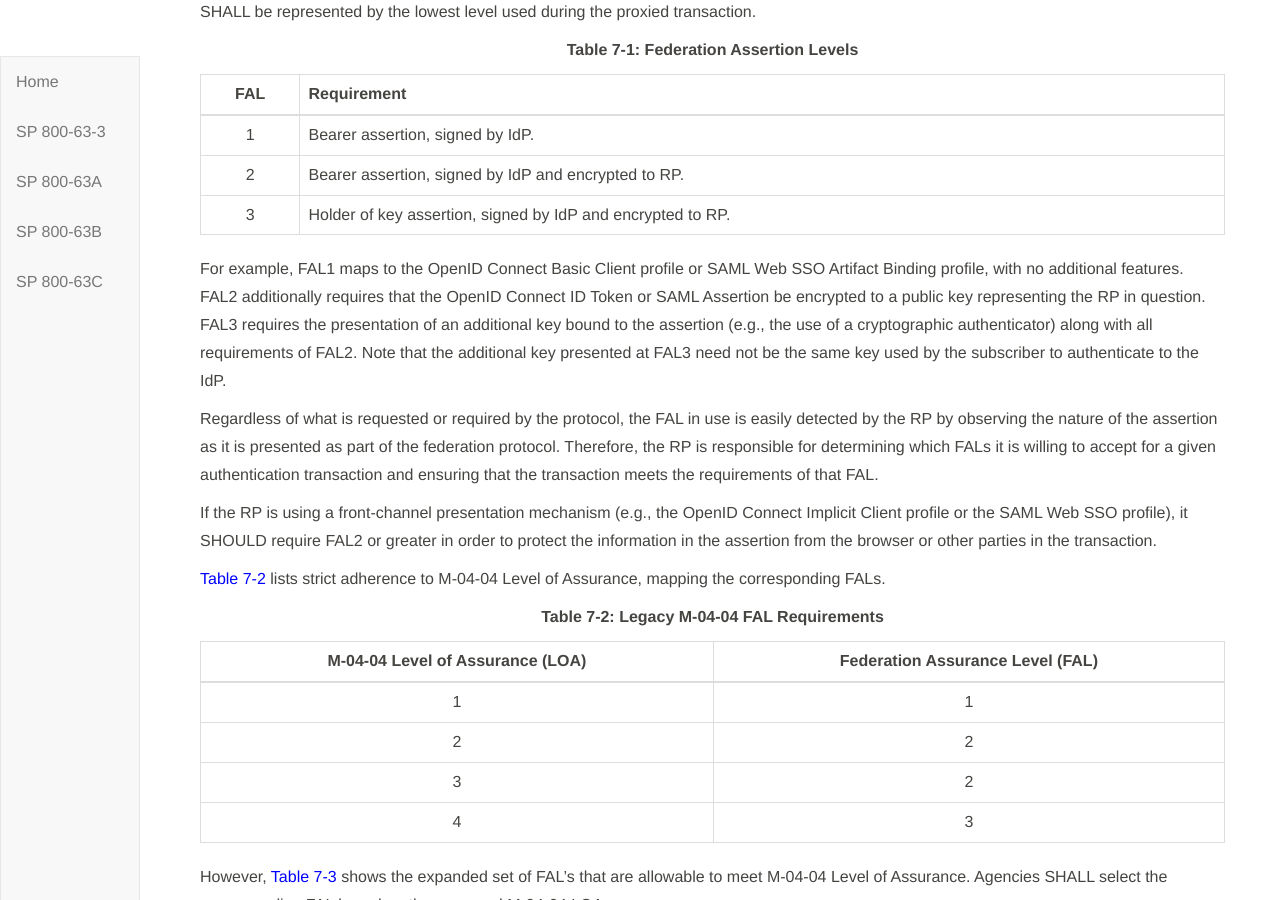
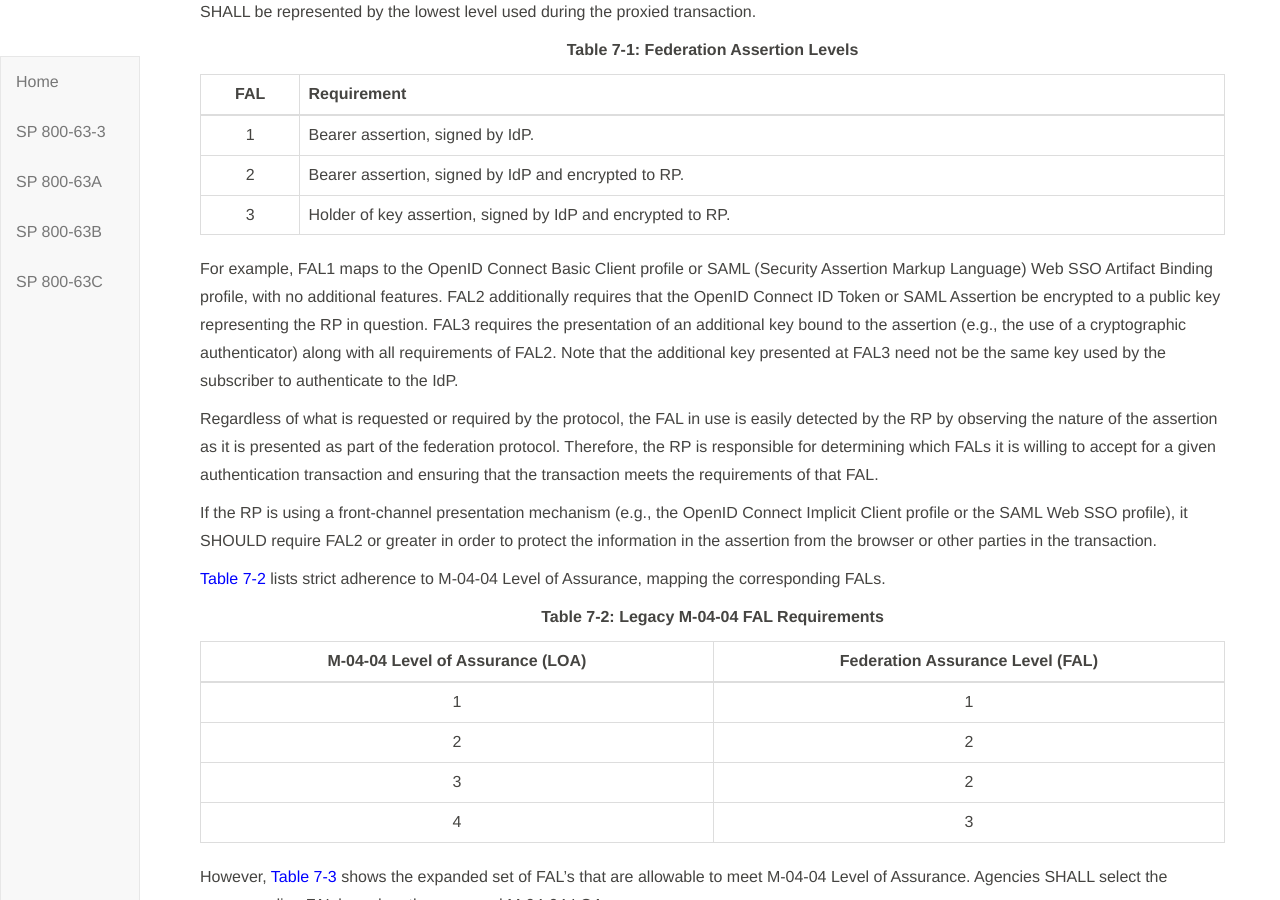
Before and after one commit to usnistgov/800-63-3, a Jekyll site: the page built from sp800-63c/sec7_fal.md, in a window 1280 px wide and 900 px high, scrolled down 365 px. Built offline with Jekyll 4.4.1, drawn with Linux system fonts in a browser that asks for light colours; our own code applies the rules of GitHub Pages for plain Markdown files.

Commit message:
Update sec7_fal.md

```diff
--- a/sp800-63c/sec7_fal.md
+++ b/sp800-63c/sec7_fal.md
@@ -24,7 +24,7 @@
 |2|Bearer assertion, signed by IdP and encrypted to RP.|
 |3|Holder of key assertion, signed by IdP and encrypted to RP.|
 
-For example, FAL1 maps to the OpenID Connect Basic Client profile or SAML Web SSO Artifact Binding profile, with no additional features. FAL2 additionally requires that the OpenID Connect ID Token or SAML Assertion be encrypted to a public key representing the RP in question. FAL3 requires the presentation of an additional key bound to the assertion (e.g., the use of a cryptographic authenticator) along with all requirements of FAL2. Note that the additional key presented at FAL3 need not be the same key used by the subscriber to authenticate to the IdP.
+For example, FAL1 maps to the OpenID Connect Basic Client profile or SAML (Security Assertion Markup Language) Web SSO Artifact Binding profile, with no additional features. FAL2 additionally requires that the OpenID Connect ID Token or SAML Assertion be encrypted to a public key representing the RP in question. FAL3 requires the presentation of an additional key bound to the assertion (e.g., the use of a cryptographic authenticator) along with all requirements of FAL2. Note that the additional key presented at FAL3 need not be the same key used by the subscriber to authenticate to the IdP.
 
 Regardless of what is requested or required by the protocol, the FAL in use is easily detected by the RP by observing the nature of the assertion as it is presented as part of the federation protocol. Therefore, the RP is responsible for determining which FALs it is willing to accept for a given authentication transaction and ensuring that the transaction meets the requirements of that FAL.
 
```
